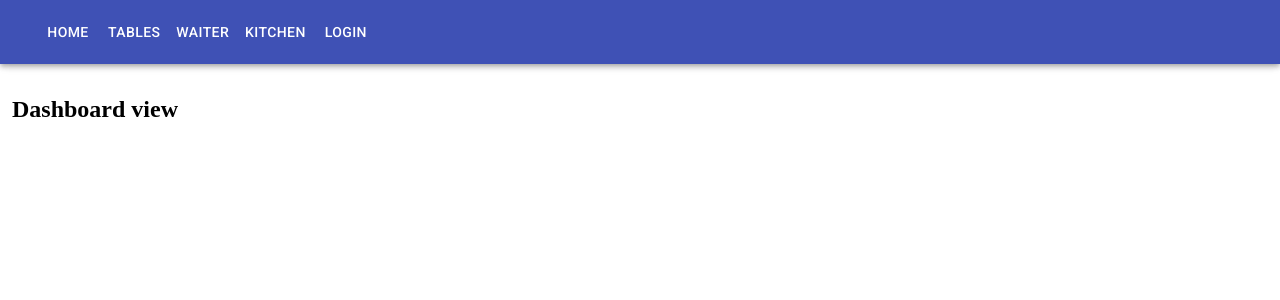
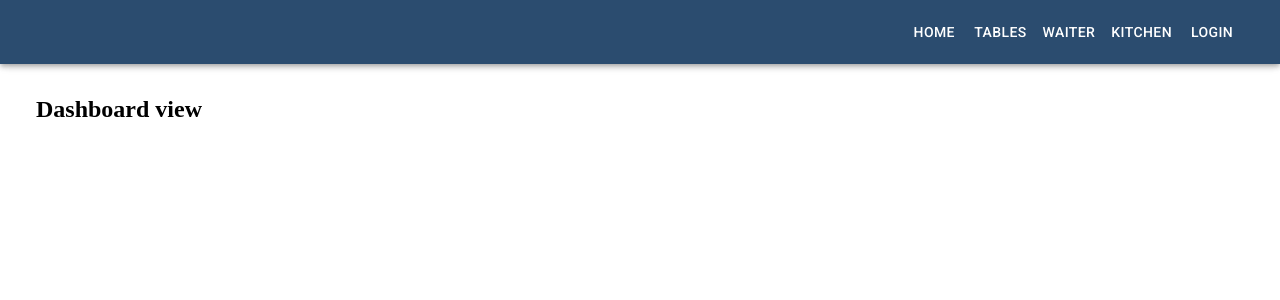
Before and after one commit to Misiek40k/react-pizzeria-portal, a React (Create React App) app: page / in a window 1280 px wide. Shown: the top 300 px of the page. Built offline with nearby package versions, Linux system fonts and the light colour scheme.

Commit message:
add themeprovider from MUI

```diff
--- a/src/App.js
+++ b/src/App.js
@@ -1,6 +1,8 @@
 import React from 'react';
 import { BrowserRouter, Switch, Route } from 'react-router-dom';
 import { StylesProvider } from '@material-ui/core/styles';
+import { createMuiTheme } from '@material-ui/core/styles';
+import { ThemeProvider } from '@material-ui/styles';
 
 import MainLayout from './components/layout/MainLayout/MainLayout';
 import Dashboard from './components/views/Dashboard/Dashboard';
@@ -15,10 +17,18 @@ import BookingItem from './components/views/Tables/BookingItem';
 import EventsNew from './components/views/Tables/EventsNew';
 import EventsItem from './components/views/Tables/EventsItem';
 
+const theme = createMuiTheme({
+  palette: {
+    primary: { main: '#2B4C6F' },
+  },
+},
+);
+
 function App() {
   return (
     <BrowserRouter>
       <StylesProvider injectFirst>
+        <ThemeProvider theme={theme}>
           <MainLayout>
             <Switch>
               <Route exact path={`${process.env.PUBLIC_URL}/`} component={Dashboard} />
@@ -34,6 +44,7 @@ function App() {
               <Route exact path={`${process.env.PUBLIC_URL}/tables/events/:id`} component={EventsItem} />
             </Switch>
           </MainLayout>
+        </ThemeProvider>
       </StylesProvider>
     </BrowserRouter>
   );
--- a/src/components/layout/Header/Header.module.scss
+++ b/src/components/layout/Header/Header.module.scss
@@ -2,4 +2,5 @@
 
 .component {
   color: $color-light;
+  margin-left: auto;
 }
--- a/src/components/layout/MainLayout/MainLayout.js
+++ b/src/components/layout/MainLayout/MainLayout.js
@@ -2,20 +2,25 @@ import React, { Fragment } from 'react';
 import PropTypes from 'prop-types';
 import AppBar from '@material-ui/core/AppBar';
 import Toolbar from '@material-ui/core/Toolbar';
+import Container from '@material-ui/core/Container';
 
 import Header from '../Header/Header';
 
-const MainLayout = ({children}) => {
+const MainLayout = ({ children }) => {
   return (
     <Fragment>
       <AppBar>
-        <Toolbar>
-          <Header />
-        </Toolbar>
+        <Container maxWidth='lg'>
+          <Toolbar disableGutters>
+            <Header />
+          </Toolbar>
+        </Container>
       </AppBar>
-      <Toolbar/>
       <main>
-        {children}
+        <Container maxWidth='lg'>
+          <Toolbar />
+          {children}
+        </Container>
       </main>
     </Fragment>
   );
```
Lines whose indentation alone changed are shown as unchanged.
